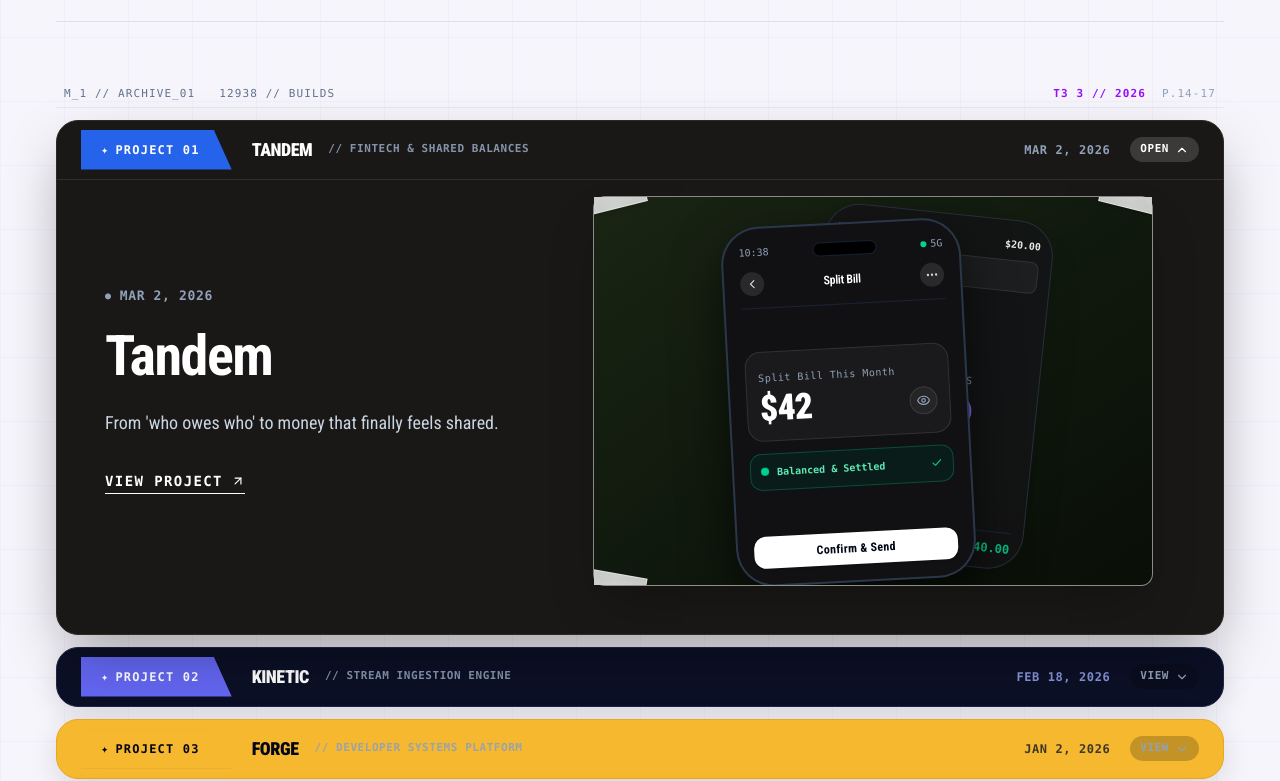
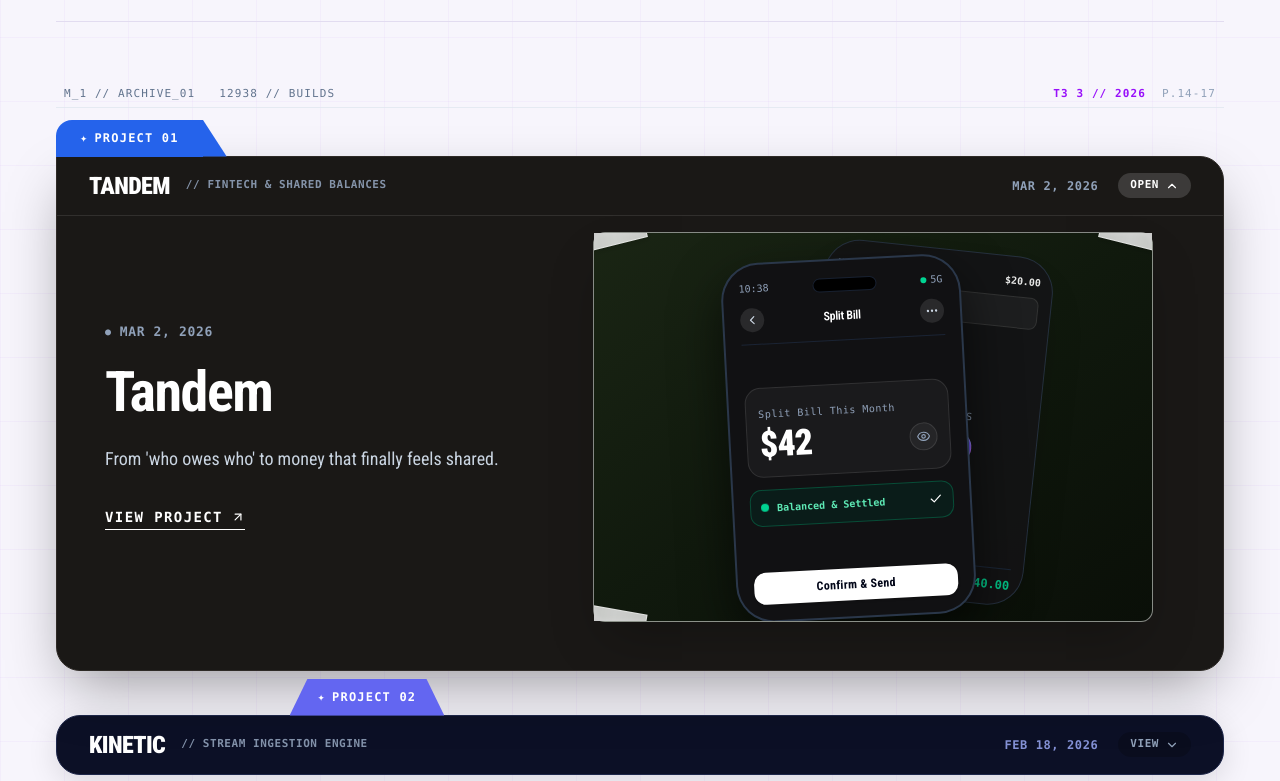
Before and after one commit to SaisagarYT/Freelance-Web, a Next.js app: page /work in a window 1280 px wide. Shown: the part 1020-1801 px from the top of the page. Built offline with nearby package versions, Linux system fonts and the light colour scheme.

Commit message:
feat: make project tabs protrude upward and blend seamlessly with card body

```diff
--- a/src/components/TabbedFolderProjects.tsx
+++ b/src/components/TabbedFolderProjects.tsx
@@ -83,7 +83,7 @@ export const TabbedFolderProjects: React.FC<TabbedFolderProjectsProps> = ({
       date: "MAR 2, 2026",
       category: "FINTECH & SHARED BALANCES",
       tagline: "From 'who owes who' to money that finally feels shared.",
-      tabOffset: "left-2 sm:left-4",
+      tabOffset: "left-0 sm:left-0",
       theme: {
         cardBg: "#1A1816",
         border: "border-[#2E2A26]",
@@ -103,7 +103,7 @@ export const TabbedFolderProjects: React.FC<TabbedFolderProjectsProps> = ({
       date: "FEB 18, 2026",
       category: "STREAM INGESTION ENGINE",
       tagline: "Sub-2ms query execution across 1.2M streaming events per second.",
-      tabOffset: "left-6 sm:left-[21%]",
+      tabOffset: "left-4 sm:left-[20%]",
       theme: {
         cardBg: "#0C1026",
         border: "border-[#1E274A]",
@@ -123,7 +123,7 @@ export const TabbedFolderProjects: React.FC<TabbedFolderProjectsProps> = ({
       date: "JAN 2, 2026",
       category: "DEVELOPER SYSTEMS PLATFORM",
       tagline: "Getting a new engineer from day one to shipping without the panic.",
-      tabOffset: "left-10 sm:left-[41%]",
+      tabOffset: "left-8 sm:left-[40%]",
       theme: {
         cardBg: "#F5B82E",
         border: "border-[#E5A820]",
@@ -143,7 +143,7 @@ export const TabbedFolderProjects: React.FC<TabbedFolderProjectsProps> = ({
       date: "DEC 14, 2025",
       category: "HEADLESS LUXURY WEBGL",
       tagline: "Fluid 60FPS WebGL headless luxury retail engine with optimistic state sync.",
-      tabOffset: "left-14 sm:left-[61%]",
+      tabOffset: "left-12 sm:left-[60%]",
       theme: {
         cardBg: "#0D241C",
         border: "border-[#184234]",
@@ -163,7 +163,7 @@ export const TabbedFolderProjects: React.FC<TabbedFolderProjectsProps> = ({
       date: "NOV 28, 2025",
       category: "MULTI-AGENT AI NETWORK",
       tagline: "Multi-agent cognitive orchestration network streaming 12M+ tokens daily.",
-      tabOffset: "left-18 sm:left-[78%]",
+      tabOffset: "left-16 sm:left-[78%]",
       theme: {
         cardBg: "#240E17",
         border: "border-[#3D1727]",
@@ -275,7 +275,7 @@ export const TabbedFolderProjects: React.FC<TabbedFolderProjectsProps> = ({
                         Balanced & Settled
                       </span>
                     </div>
-                    <Check className="w-3 h-3 text-emerald-400" />
+                    <Check className="w-3.5 h-3.5" />
                   </div>
                 </div>
 
@@ -453,15 +453,64 @@ export const TabbedFolderProjects: React.FC<TabbedFolderProjectsProps> = ({
 
       {/* ============================================================== */}
       {/* 5 PHYSICAL FILE FOLDERS STACKED ONE AFTER ANOTHER              */}
-      {/* Each folder has its top part visible; active folder expands    */}
+      {/* Each folder has its tab protruding UPWARD and blending cleanly */}
       {/* ============================================================== */}
-      <div className="w-full flex flex-col space-y-2.5 sm:space-y-3">
+      <div className="w-full flex flex-col space-y-1 sm:space-y-2">
         {projects.map((proj, idx) => {
           const isExpanded = expandedIdx === idx;
 
           return (
+            <div key={proj.id} className="relative w-full pt-[32px] sm:pt-[36px] group">
+              {/* -------------------------------------------------------- */}
+              {/* THE PROTRUDING CHAMFERED TAB (Comes UP of the component) */}
+              {/* Seamlessly welded to the top edge of the card body       */}
+              {/* -------------------------------------------------------- */}
+              {idx === 0 ? (
+                // Tab 01: Rounded top-left corner, straight left edge flush with card, 45° chamfered right edge
+                <div
+                  onClick={() => toggleFolder(idx)}
+                  className={`absolute top-0 ${proj.tabOffset} z-20 h-[33px] sm:h-[37px] flex items-stretch cursor-pointer select-none transition-all duration-200 hover:brightness-110 ${proj.theme.tabText}`}
+                >
+                  <div
+                    style={{ backgroundColor: proj.theme.tabBg }}
+                    className="h-full px-4 sm:px-6 flex items-center font-mono text-[11px] sm:text-xs tracking-widest uppercase rounded-tl-xl sm:rounded-tl-2xl"
+                  >
+                    <span className="flex items-center gap-1.5">
+                      <span>✦</span>
+                      <span>{`PROJECT ${proj.num}`}</span>
+                    </span>
+                  </div>
+                  {/* Right diagonal chamfer wedge */}
+                  <div
+                    style={{
+                      backgroundColor: proj.theme.tabBg,
+                      clipPath: "polygon(0 0, 0 100%, 100% 100%)",
+                    }}
+                    className="h-full w-5 sm:w-6"
+                  />
+                </div>
+              ) : (
+                // Tabs 02–05: Symmetrical bilateral trapezoid tabs
+                <div
+                  onClick={() => toggleFolder(idx)}
+                  style={{
+                    backgroundColor: proj.theme.tabBg,
+                    clipPath: "polygon(18px 0, calc(100% - 18px) 0, 100% 100%, 0 100%)",
+                  }}
+                  className={`absolute top-0 ${proj.tabOffset} z-20 h-[33px] sm:h-[37px] px-5 sm:px-7 flex items-center justify-center font-mono text-[11px] sm:text-xs tracking-widest uppercase cursor-pointer select-none transition-all duration-200 hover:brightness-110 ${proj.theme.tabText}`}
+                >
+                  <span className="flex items-center gap-1.5">
+                    <span>✦</span>
+                    <span>{`PROJECT ${proj.num}`}</span>
+                  </span>
+                </div>
+              )}
+
+              {/* -------------------------------------------------------- */}
+              {/* MAIN FOLDER CARD BODY COMPONENT                          */}
+              {/* Welded directly to the tab with zero gap or pill border  */}
+              {/* -------------------------------------------------------- */}
               <motion.div
-              key={proj.id}
                 layout
                 transition={{
                   type: "spring",
@@ -472,45 +521,25 @@ export const TabbedFolderProjects: React.FC<TabbedFolderProjectsProps> = ({
                 style={{
                   backgroundColor: proj.theme.cardBg,
                 }}
-              className={`relative w-full rounded-2xl sm:rounded-[22px] border ${proj.theme.border} overflow-hidden shadow-[0_8px_30px_rgba(0,0,0,0.12)] transition-shadow duration-300 ${
-                isExpanded ? "shadow-[0_24px_60px_-12px_rgba(0,0,0,0.38)] z-20" : "z-10"
-              }`}
+                className={`relative w-full rounded-2xl sm:rounded-[24px] border ${proj.theme.border} overflow-hidden shadow-[0_8px_30px_rgba(0,0,0,0.12)] transition-shadow duration-300 ${
+                  idx === 0 ? "rounded-tl-none sm:rounded-tl-none" : ""
+                } ${isExpanded ? "shadow-[0_24px_60px_-12px_rgba(0,0,0,0.38)] z-10" : "z-0"}`}
               >
-              {/* -------------------------------------------------------- */}
-              {/* FOLDER TOP PORTION / HEADER BAR (Always Visible)         */}
-              {/* Chamfered Tab + Horizontal Folder Bar with Title & Date  */}
-              {/* -------------------------------------------------------- */}
+                {/* Folder Header Bar (Title, Category, Date, View/Open toggle) */}
                 <div
                   onClick={() => toggleFolder(idx)}
-                className={`relative w-full h-[52px] sm:h-[58px] flex items-center justify-between px-4 sm:px-6 cursor-pointer select-none transition-colors ${proj.theme.headerHover}`}
+                  className={`relative w-full h-[52px] sm:h-[58px] flex items-center justify-between px-5 sm:px-8 cursor-pointer select-none transition-colors ${proj.theme.headerHover}`}
                 >
-                {/* Chamfered Folder Tab (Staggered position matching reference) */}
-                <div className="flex items-center gap-3 sm:gap-5">
-                  <div
-                    style={{
-                      backgroundColor: proj.theme.tabBg,
-                      clipPath:
-                        "polygon(0 0, calc(100% - 18px) 0, 100% 100%, 0 100%)",
-                    }}
-                    className={`h-[36px] sm:h-[40px] px-3.5 sm:px-5 pr-6 sm:pr-8 flex items-center font-mono text-[11px] sm:text-xs tracking-widest uppercase shadow-sm ${proj.theme.tabText}`}
-                  >
-                    <span className="flex items-center gap-1.5">
-                      <span>✦</span>
-                      <span>{`PROJECT ${proj.num}`}</span>
-                    </span>
-                  </div>
-
-                  {/* Project Name & Category Metadata */}
+                  {/* Title & Category Metadata */}
                   <div className="flex items-center gap-2 sm:gap-4">
                     <span
-                      className={`font-roboto-condensed font-black tracking-tight text-base sm:text-lg uppercase ${proj.theme.textColor}`}
+                      className={`font-roboto-condensed font-black tracking-tight text-lg sm:text-2xl uppercase ${proj.theme.textColor}`}
                     >
                       {proj.title}
                     </span>
                     <span className="hidden md:inline-block font-mono text-[10px] sm:text-[11px] text-slate-400/90 uppercase tracking-wider font-semibold">
                       // {proj.category}
                     </span>
-                  </div>
                   </div>
 
                   {/* Right Metadata: Date & Interactive Toggle */}
@@ -523,7 +552,7 @@ export const TabbedFolderProjects: React.FC<TabbedFolderProjectsProps> = ({
 
                     {/* Active/Expanded State Indicator */}
                     <div
-                    className={`flex items-center gap-1.5 px-2.5 py-1 rounded-full text-[10px] sm:text-[11px] font-mono font-bold tracking-wider uppercase transition-transform duration-300 ${
+                      className={`flex items-center gap-1.5 px-3 py-1 rounded-full text-[10px] sm:text-[11px] font-mono font-bold tracking-wider uppercase transition-transform duration-300 ${
                         isExpanded
                           ? "bg-white/15 text-white"
                           : "bg-black/20 text-slate-400 group-hover:text-white"
@@ -540,10 +569,9 @@ export const TabbedFolderProjects: React.FC<TabbedFolderProjectsProps> = ({
                   </div>
                 </div>
 
-              {/* -------------------------------------------------------- */}
-              {/* FOLDER BODY CONTENT (Expands smoothly on click)          */}
-              {/* Exact reference layout: Title, Desc, Taped Visual Mockup */}
-              {/* -------------------------------------------------------- */}
+                {/* ------------------------------------------------------ */}
+                {/* FOLDER BODY CONTENT (Expands smoothly on click)        */}
+                {/* ------------------------------------------------------ */}
                 <AnimatePresence initial={false}>
                   {isExpanded && (
                     <motion.div
@@ -601,6 +629,7 @@ export const TabbedFolderProjects: React.FC<TabbedFolderProjectsProps> = ({
                   )}
                 </AnimatePresence>
               </motion.div>
+            </div>
           );
         })}
       </div>
```
Lines whose indentation alone changed are shown as unchanged.
